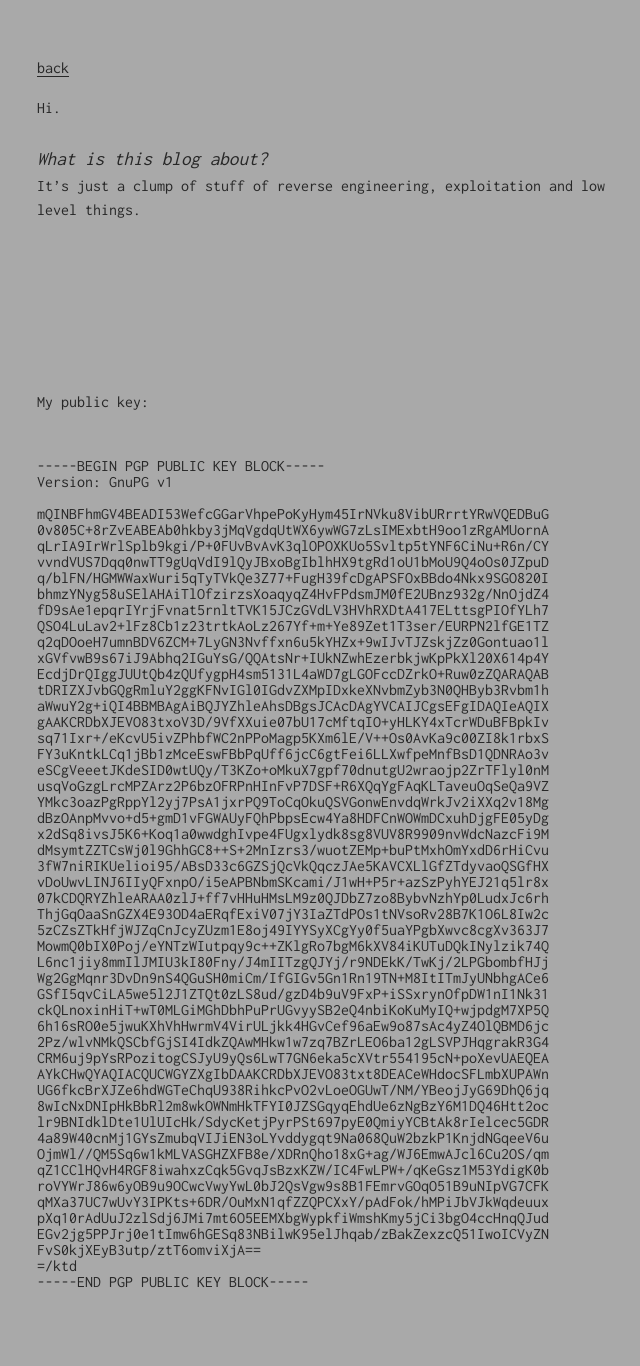
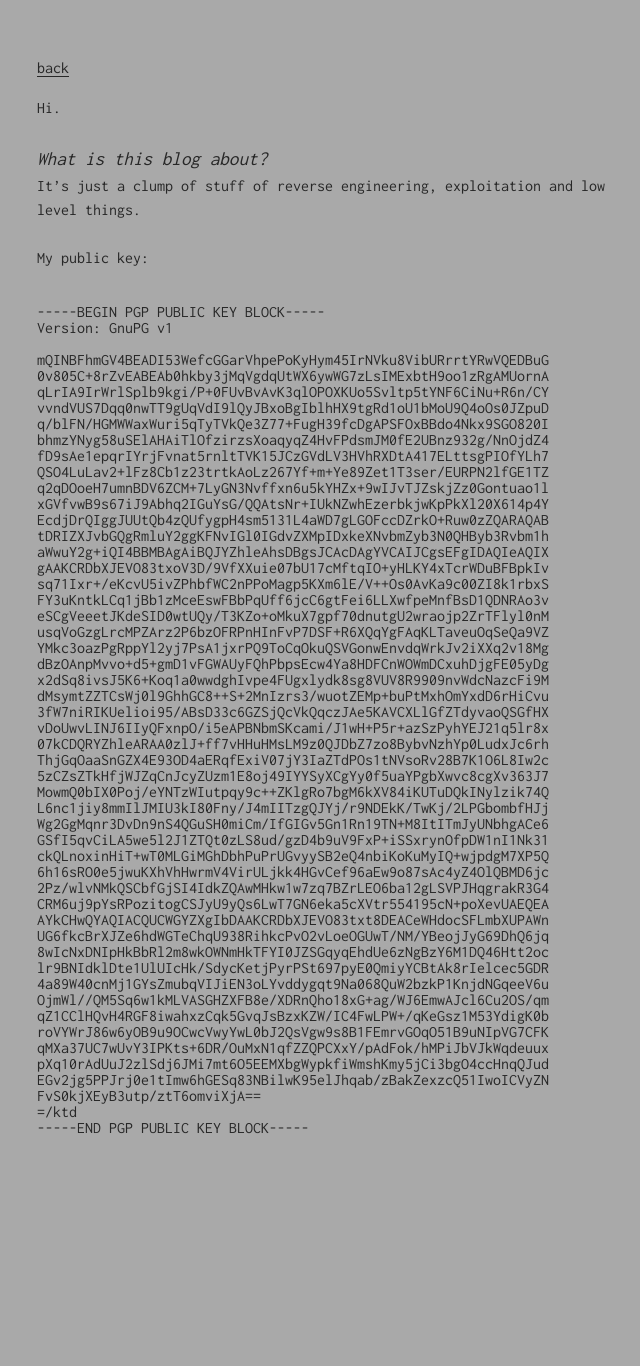
Before and after one commit to shxdow/shxdow.github.io, a Jekyll site: the page built from me/index.md, in a window 1280 px wide. Shown: the whole page, without its empty margins (303-943 px from the left). Built offline with Jekyll 4.4.1, drawn with Linux system fonts in a browser that asks for light colours; after the commit the page ends 1212 px from its top, so only the background shows below that.

Commit message:
Fixed empty lines

````diff
--- a/me/index.md
+++ b/me/index.md
@@ -6,12 +6,12 @@ Hi.
 
 # What is this blog about?
 
-It's just a clump of stuff of reverse engineering, exploitation and low level things.<br/>
-&nbsp;
-<br/><br/><br/><br/><br/><br/><br/>
+It's just a clump of stuff of reverse engineering, exploitation and low level things.
+<br/>
+<br/>
 My public key:
-
-&nbsp;
+<br/>
+<br/>
 ```
 -----BEGIN PGP PUBLIC KEY BLOCK-----
 Version: GnuPG v1
````
